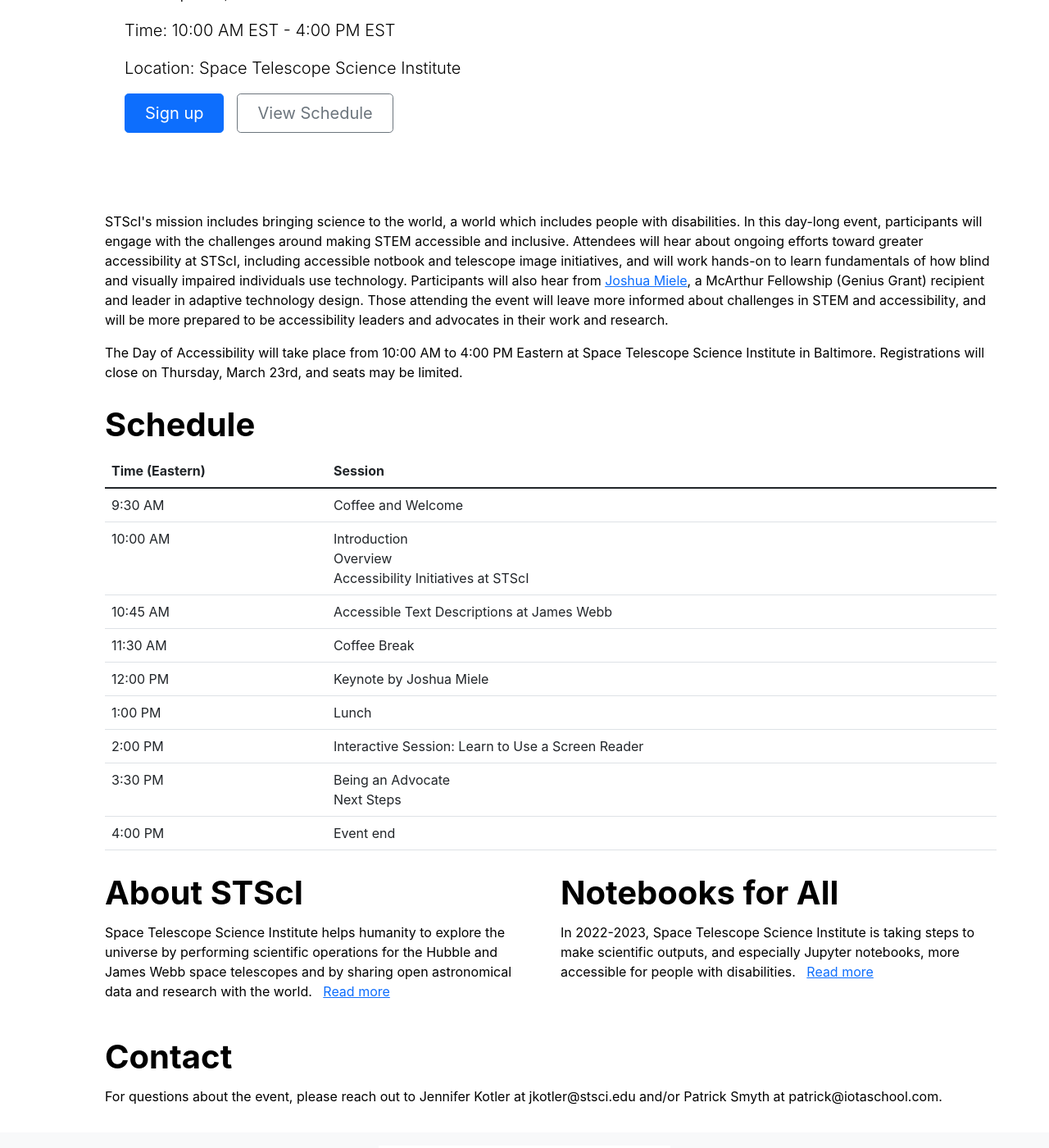
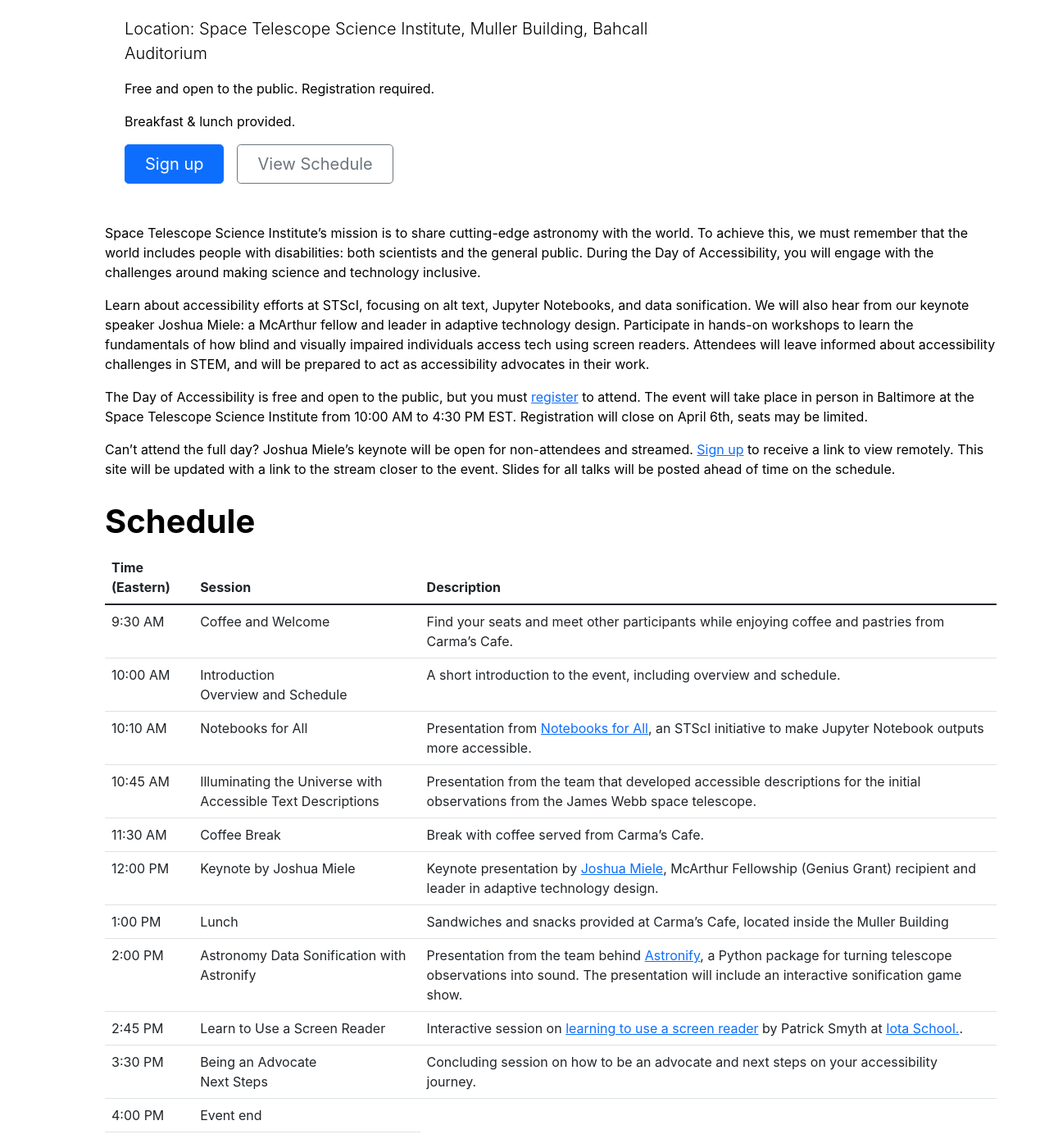
Before and after one commit to Iota-School/nonvisual_data_science_workshops, a Jekyll site: the page built from index.html, in a window 1280 px wide and 1400 px high, scrolled down 230 px. Shown: the whole window at 82% size. Built offline with Jekyll 4.4.1, drawn with Linux system fonts in a browser that asks for light colours; some of the changed text lies outside the part shown.

Commit message:
Edits for making the site live

```diff
--- a/index.html
+++ b/index.html
@@ -7,7 +7,7 @@
 
 <section style="margin-bottom:0">
 
-  <div class="container col-xxl-12 px-4 py-5">
+  <div class="container col-xxl-12 px-4 ">
     <div class="row flex-lg-row-reverse align-items-center g-5 py-5">
       <div class="col-4 col-sm-10 col-lg-4">
 	<!-- <img style="width: 20rem" src="assets/images/stsci_logo.png" class="d-block mx-lg-auto img-fluid" alt="Space Telescope Science Institute logo" width="700" height="500" loading="lazy"> -->
@@ -19,10 +19,22 @@
 	</h1>
 
 
-        <p class="lead">Hosted by Space Telescope Science Institute</p>
+        <p class="lead">
+	  Hosted by Space Telescope Science Institute
+</p>
         <p class="lead">Date: April 13, 2023</p>
-        <p class="lead">Time: 10:00 AM EST - 4:00 PM EST</p>
-        <p class="lead">Location: Space Telescope Science Institute</p>
+        <p class="lead">
+	  Time: 10:00 AM EST - 4:00 PM EST
+	  </p>
+        <p class="lead">
+	  Location: Space Telescope Science Institute, Muller Building, Bahcall Auditorium
+	</p>
+	<p>
+	  Free and open to the public. Registration required.
+	</p>
+	<p>
+	  Breakfast & lunch provided.
+	</p>
         <div class="d-grid gap-2 d-md-flex justify-content-md-start">
           <a target="_blank" href="https://docs.google.com/forms/d/e/1FAIpQLScoUY7GAMFjBm7khXkW4SppA3J2nmZ68c4xCjHKB9Km-idBkg/viewform?usp=sf_link"><button type="button" class="btn btn-primary btn-lg px-4 me-md-2">Sign up</button></a>
           <a href="#schedule"><button type="button" class="btn btn-outline-secondary btn-lg px-4">View Schedule</button></a>
@@ -33,13 +45,18 @@
 </section>
 
 <section id="description">
-<p>
-  STScI's mission includes bringing science to the world, a world which includes people with disabilities. In this day-long event, participants will engage with the challenges around making STEM accessible and inclusive. Attendees will hear about ongoing efforts toward greater accessibility at STScI, including accessible notbook and telescope image initiatives, and will work hands-on to learn fundamentals of how blind and visually impaired individuals use technology. Participants will also hear from <a href="https://www.macfound.org/fellows/class-of-2021/joshua-miele#searchresults">Joshua Miele</a>, a McArthur Fellowship (Genius Grant) recipient and leader in adaptive technology design. Those attending the event will leave more informed about challenges in STEM and accessibility, and will be more prepared to be accessibility leaders and advocates in their work and research.
-</p>
-<p>
-  The Day of Accessibility will take place from 10:00 AM to 4:00 PM Eastern at Space Telescope Science Institute in Baltimore. Registrations will close on Thursday, March 23rd, and seats may be limited.
-</p>
-
+  <p>
+    Space Telescope Science Institute’s mission is to share cutting-edge astronomy with the world. To achieve this, we must remember that the world includes people with disabilities: both scientists and the general public. During the Day of Accessibility, you will engage with the challenges around making science and technology inclusive.
+  </p>
+  <p>
+    Learn about accessibility efforts at STScI, focusing on alt text, Jupyter Notebooks, and data sonification. We will also hear from our keynote speaker Joshua Miele: a McArthur fellow and leader in adaptive technology design. Participate in hands-on workshops to learn the fundamentals of how blind and visually impaired individuals access tech using screen readers. Attendees will leave informed about accessibility challenges in STEM, and will be prepared to act as accessibility advocates in their work.
+  </p>
+  <p>
+    The Day of Accessibility is free and open to the public, but you must <a target="_blank" href=https://docs.google.com/forms/d/e/1FAIpQLScoUY7GAMFjBm7khXkW4SppA3J2nmZ68c4xCjHKB9Km-idBkg/viewform?usp=sf_link">register</a> to attend. The event will take place in person in Baltimore at the Space Telescope Science Institute from 10:00 AM to 4:30 PM EST. Registration will close on April 6th, seats may be limited.
+  </p>
+  <p>
+    Can’t attend the full day? Joshua Miele’s keynote will be open for non-attendees and streamed. <a href="https://docs.google.com/forms/d/e/1FAIpQLScQ8IaOZpNJYWuySXqsX11F_N5t3XR96Pkjx-jcS1imW2G8Ew/viewform?usp=sf_link">Sign up</a> to receive a link to view remotely. This site will be updated with a link to the stream closer to the event. Slides for all talks will be posted ahead of time on the schedule.
+  </p>
 
 </section>
 
@@ -53,12 +70,18 @@
     <tr>
       <th scope="col">Time (Eastern)</th>
       <th scope="col">Session</th>
+      <th scope="col">Description</th>
     </tr>
   </thead>
   <tbody>
     <tr>
       <td>9:30 AM</td>
-      <td>Coffee and Welcome</td>
+      <td>
+	    Coffee and Welcome
+      </td>
+      <td>
+	Find your seats and meet other participants while enjoying coffee and pastries from Carma’s Cafe.
+      </td>
     </tr>
     <tr>
       <td>10:00 AM</td>
@@ -68,33 +91,71 @@
 	  Introduction
 	  </li>
 	  <li>
-	Overview
-	  </li>
-	  <li>
-	Accessibility Initiatives at STScI
+	Overview and Schedule
 	  </li>
 	</ul>
+      </td>
+      <td>
+	A short introduction to the event, including overview and schedule.
+      </td>
     </tr>
+    <tr>
+      <td>
+	10:10 AM
+      </td>
+      <td>
+	Notebooks for All
+      </td>
+      <td>
+	Presentation from <a href="https://github.com/Iota-School/notebooks-for-all">Notebooks for All</a>, an STScI initiative to make Jupyter Notebook outputs more accessible.
+      </td>
 
     </tr>
     <tr>
       <td>10:45 AM</td>
-      <td>Accessible Text Descriptions at James Webb</td>
+      <td>
+	Illuminating the Universe with Accessible Text Descriptions
+      </td>
+      <td>
+	Presentation from the team that developed accessible descriptions for the initial observations from the James Webb space telescope.
+      </td>
     </tr>
     <tr>
       <td>11:30 AM</td>
       <td>Coffee Break</td>
+      <td>
+	Break with coffee served from Carma’s Cafe.
+      </td>
     </tr>
     <tr>
       <td>12:00 PM</td>
       <td>Keynote by Joshua Miele</td>
+      <td>
+	Keynote presentation by <a target="_blank" href="https://www.macfound.org/fellows/class-of-2021/joshua-miele#searchresults">Joshua Miele</a>, McArthur Fellowship (Genius Grant) recipient and leader in adaptive technology design.
+      </td>
     </tr>
       <td>1:00 PM</td>
       <td>Lunch</td>
+      <td>
+	Sandwiches and snacks provided at Carma’s Cafe, located inside the Muller Building
+      </td>
     </tr>
     <tr>
       <td>2:00 PM</td>
-      <td>Interactive Session: Learn to Use a Screen Reader</td>
+      <td>
+	Astronomy Data Sonification with Astronify
+      </td>
+      <td>
+	Presentation from the team behind <a href="https://astronify.readthedocs.io/en/latest/">Astronify</a>, a Python package for turning telescope observations into sound. The presentation will include an interactive sonification game show.
+      </td>
+    </tr>
+
+    <tr>
+      <td>2:45 PM</td>
+      <td>Learn to Use a Screen Reader</td>
+      <td>
+	Interactive session on <a href="https://iotaschool.com/resource/sequence/u/patrick/s/screen-reader-fundamentals-with-voiceover-on-ios">learning to use a screen reader</a> by Patrick Smyth at <a href="https://iotaschool.com/">Iota School.</a>.
+      </td>
     </tr>
     <tr>
       <td>3:30 PM</td>
@@ -107,7 +168,10 @@
 	    Next Steps
 	  </li>
 	</ul>
-</td>
+      </td>
+      <td>
+	Concluding session on how to be an advocate and next steps on your accessibility journey.
+      </td>
     </tr>
     <tr>
       <td>4:00 PM</td>
@@ -136,7 +200,7 @@
     <div class="col-md-6">
       <h2 class="display-6 fw-bold lh-1 mb-3">Notebooks for All</h2>
       <p>
-	In 2022-2023, Space Telescope Science Institute is taking steps to make scientific outputs, and especially Jupyter notebooks, more accessible for people with disabilities.  &nbsp&nbsp<a target="_blank" href="https://github.com/Iota-School/notebooks-for-all">Read more</a>
+	This event is organized by the Notebooks for All initiative. In 2022-2023, Space Telescope Science Institute is taking steps to make scientific outputs, and especially Jupyter notebooks, more accessible for people with disabilities. &nbsp&nbsp <a target="_blank" href="https://github.com/Iota-School/notebooks-for-all">Read more</a>
 	</p>
 
 
```
